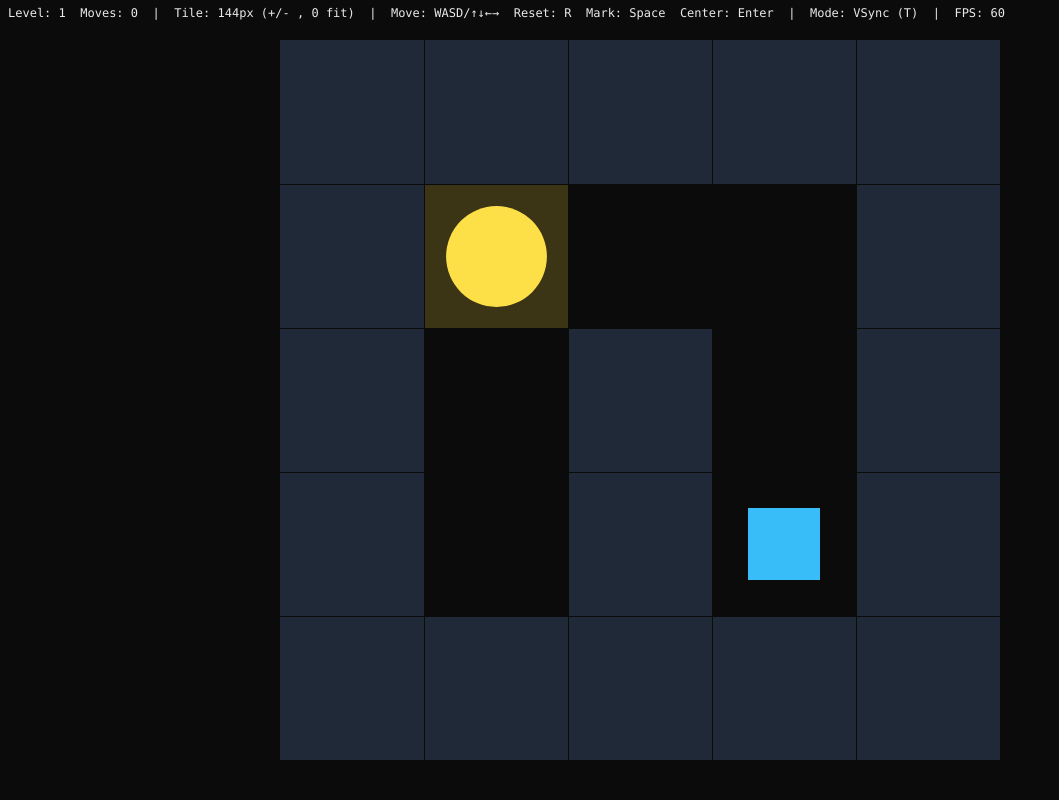
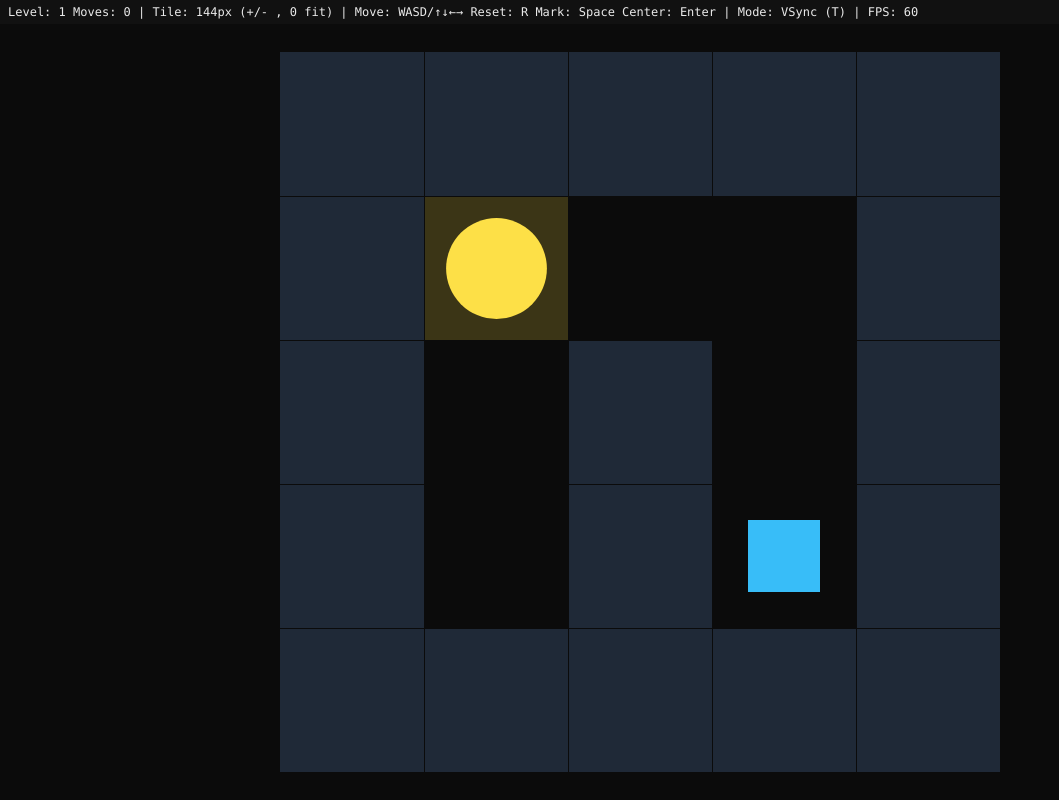
Before and after one commit to MaxKlaxxMiner/Idle-Labyrinth, a website built with webpack: page ng/public/index.html in a window 1280 px wide. Shown: the whole page, without its empty margins (0-1059 px from the left). Built offline with nearby package versions, Linux system fonts and the light colour scheme.

Commit message:
laby: hud-refactor

```diff
--- a/ng/public/index.html
+++ b/ng/public/index.html
@@ -7,13 +7,36 @@
     <meta name="description" content="Idle Labyrinth – Web Idle Game" />
     <style>
       html, body { height: 100%; margin: 0; }
-      body { background: #111; color: #eaeaea; font-family: Inter, system-ui, Arial, sans-serif; }
-      canvas#game, canvas#game-fg { width: 100vw; height: 100vh; image-rendering: pixelated; display: block; }
+      body { background: #111; color: #eaeaea; font-family: Inter, system-ui, Arial, sans-serif; overflow: hidden; }
+
+      #hud {
+        height: 24px;
+        line-height: 19px;
+        font: 12px ui-monospace, SFMono-Regular, Menlo, Consolas, monospace;
+        color: #eaeaea;
+        padding: 5px 8px 0 8px;
+        box-sizing: border-box;
+        white-space: nowrap;
+        overflow: hidden;
+        text-overflow: ellipsis;
+        user-select: none;
+        position: relative;
+        z-index: 2;
+        width: 100%;
+      }
+      /* Spielbereich: Fensterhöhe minus HUD (24px) */
+      #game-wrap { position: relative; height: calc(100vh - 24px); }
+      canvas#game, canvas#game-fg { width: 100%; height: 100%; image-rendering: pixelated; display: block; }
       canvas#game { background: #0a0a0a; }
       canvas#game-fg { background: transparent; }
     </style>
   </head>
   <body>
-    <canvas id="game" width="480" height="320"></canvas>
+    <div id="app">
+      <div id="hud"></div>
+      <div id="game-wrap">
+        <canvas id="game" width="480" height="320"></canvas>
+      </div>
+    </div>
   </body>
   </html>
--- a/ng/src/lib/Game.ts
+++ b/ng/src/lib/Game.ts
@@ -5,10 +5,11 @@ import {Level} from './Level';
 import {Camera} from './Camera';
 
 export class Game {
-    // Background bgCanvas is managed by Level
     private bgCanvas: HTMLCanvasElement;
     private canvas: HTMLCanvasElement;
     private ctx: CanvasRenderingContext2D;
+    private hudEl: HTMLElement | null = null;
+    private lastHudText = '';
     private rafId: number | null = null;
     private laby!: Laby;
     private levelView!: Level;
@@ -68,6 +69,7 @@ export class Game {
         if (!ctx) throw new Error('Canvas 2D Context (fg) nicht verfügbar');
         this.canvas = fg;
         this.ctx = ctx;
+        this.hudEl = document.getElementById('hud');
         this.levelView = new Level(this.bgCanvas);
 
         const saved = this.loadLevel();
@@ -119,7 +121,7 @@ export class Game {
                 this.fpsValue = Math.round((this.fpsFrames * 1000) / dt);
                 this.fpsFrames = 0;
                 this.fpsLastTime = now;
-                this.needsRender = true; // HUD-Aktualisierung
+                this.updateHud();
             }
             this.rafId = requestAnimationFrame(loop);
         };
@@ -143,6 +145,7 @@ export class Game {
                 this.fpsValue = Math.round((this.fpsFrames * 1000) / dt);
                 this.fpsFrames = 0;
                 this.fpsLastTime = now;
+                this.updateHud();
             }
         };
         // setInterval ausprobieren (kann in einigen Situationen weniger geclamped sein)
@@ -215,7 +218,7 @@ export class Game {
                 this.stop();
                 this.start();
             }, 0);
-            this.needsRender = true;
+            this.updateHud();
         }
 
         // Goal check
@@ -288,13 +291,18 @@ export class Game {
             }
         }
 
-        // HUD (foreground) - single line
-        this.ctx.fillStyle = Consts.colors.hudText;
-        this.ctx.font = Consts.sizes.hudFont;
-        this.ctx.textBaseline = 'top';
+        this.updateHud();
+    }
+
+    private updateHud() {
+        if (!this.hudEl) return;
+        const {tileSize} = this.camera.getOffsets();
         const mode = this.turbo ? 'Turbo' : 'VSync';
-        const hudLine = `Level: ${this.level + 1}  Moves: ${this.moves}  |  Tile: ${size}px (+/- , 0 fit)  |  Move: WASD/↑↓←→  Reset: R  Mark: Space  Center: Enter  |  Mode: ${mode} (T)  |  FPS: ${this.fpsValue}`;
-        this.ctx.fillText(hudLine, 8, 8);
+        const hudLine = `Level: ${this.level + 1}  Moves: ${this.moves}  |  Tile: ${tileSize}px (+/- , 0 fit)  |  Move: WASD/↑↓←→  Reset: R  Mark: Space  Center: Enter  |  Mode: ${mode} (T)  |  FPS: ${this.fpsValue}`;
+        if (hudLine !== this.lastHudText) {
+            this.hudEl.textContent = hudLine;
+            this.lastHudText = hudLine;
+        }
     }
 
     private onResize() {
```
Also changed, not shown: ng/AGENTS.md (+1 -0 lines).
